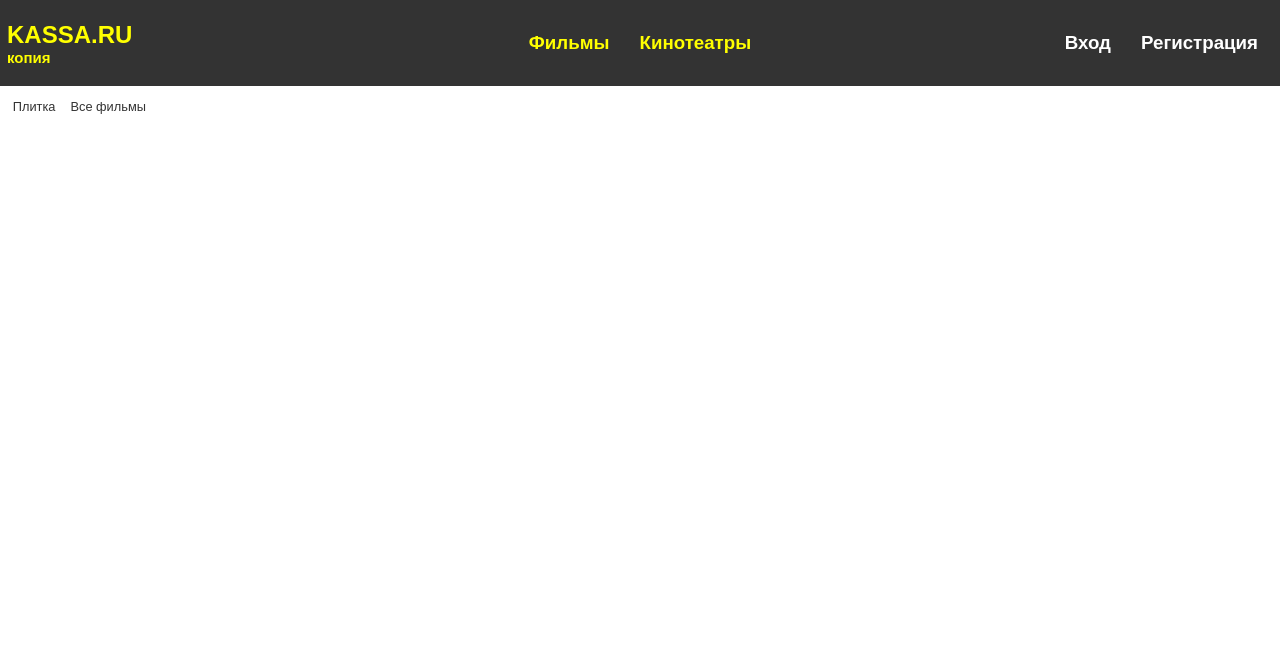
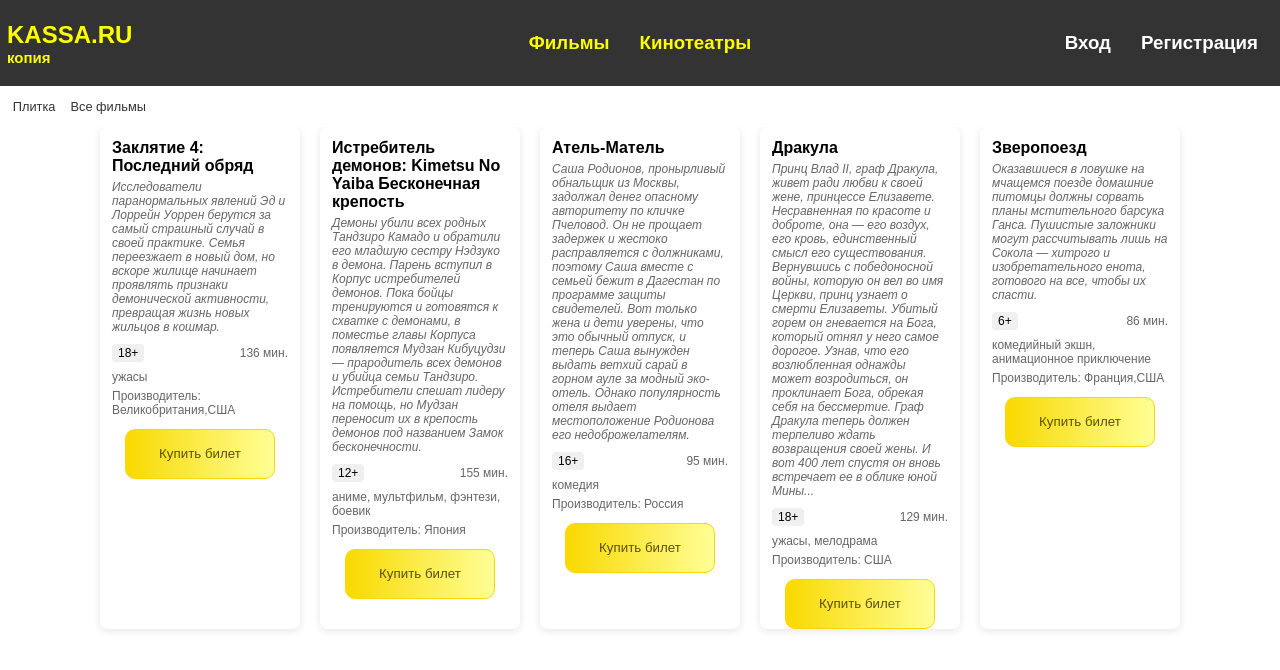
Before and after one commit to JubobaAlex/Kassa.ru-Clone, a React (Vite) app: page /list in a window 1280 px wide. Shown: the top 670 px of the page. Built offline with nearby package versions, Linux system fonts and the light colour scheme.

Commit message:
The Allfilms component has been created

```diff
--- /dev/null
+++ b/src/components/Allfilms.tsx
@@ -0,0 +1,63 @@
+import Button from "./Button"
+import './style/Films.css' //для Films.tsx и Allfims.tsx
+import axios from "axios"
+import { useEffect, useState } from "react"
+export default function Allfilms() {
+    interface Movie {
+    id: number
+    title: string
+    original_title: string
+    synopsis: string
+    age_rating: string
+    duration_minutes: number
+    genres: string[]
+    production_countries: string[]
+}
+    const [movies, setMovies] = useState<Movie[]>([])
+    const [error, setError] = useState<string | null>(null)
+    useEffect(() => {
+    fetchFilms()
+  }, [])
+
+  async function fetchFilms() {
+    try {
+      const result = await axios.get('./data/date.json')
+      setMovies(result.data.movies)
+    }
+    catch(err) {
+      const errorMessage = err instanceof Error ? err.message : 'Произошла ошибка'
+      setError(errorMessage)
+    }
+  }
+
+  if (error) {
+    return <div>Ошибка: {error}</div>
+  }
+
+    return (
+        <div>
+          {movies.length === 0 ? (
+            <div>Нет данных о фильмах</div>
+          ): (
+            <div className="movies-horizontal-list">
+              {movies.map(movie => (
+                 <div key={movie.id} className="movie-card-horizontal">
+                    <div className="movie-info">
+                    <h3 className="movie-title">{movie.title}</h3>
+                    <p className="movie-original-title">{movie.synopsis}</p>
+                    <div className="movie-details">
+                    <span className="age-rating">{movie.age_rating}</span>
+                    <span className="duration">{movie.duration_minutes} мин.</span>
+                    </div>
+                    <p className="movie-genres">{movie.genres.join(', ')}</p>
+                    <p className="movie-production">{`Производитель: ${movie.production_countries}`}</p>
+                  </div>
+                   <Button />
+                  </div>
+              ))}
+            </div>
+          )
+          }
+        </div>
+    )
+}
--- a/src/components/Button.tsx
+++ b/src/components/Button.tsx
@@ -1,4 +1,5 @@
 import './style/Btn.css'
+import './style/animation/AnimationButton.css'
 export default function Button() {
     return (
         <div className="btn-div">
--- a/src/components/Films.tsx
+++ b/src/components/Films.tsx
@@ -1,6 +1,6 @@
 import axios from "axios"
 import { useEffect, useState } from "react"
-import './style/Films.css'
+import './style/Films.css' //для Films.tsx и Allfims.tsx
 import Button from "./Button"
 
 interface Movie {
--- a/src/components/Header.tsx
+++ b/src/components/Header.tsx
@@ -1,5 +1,5 @@
 import './style/Header.css'
-import'./style/AnimationHeader.css'
+import './style/animation/AnimationHeader.css'
 export default function Header() {
     return (
         <div>
--- a/src/components/style/Btn.css
+++ b/src/components/style/Btn.css
@@ -6,10 +6,18 @@
     border-radius: 10px;
     cursor: pointer;
     color: #5a500e;
+    background-size: 200% auto;
+    background-position: left center;
 }
 
 .btn-div {
     display: flex;
     justify-content: center;
+}
 
+.btn:hover {
+    animation-name:btn;
+    animation-duration: 0.4s;
+    animation-timing-function: ease;
+    animation-fill-mode: forwards;
 }
--- a/src/components/style/Films.css
+++ b/src/components/style/Films.css
@@ -75,8 +75,14 @@
   color: #666;
 }
 
-.movie-genres {
+.movie-genres  {
   font-size: 12px;
   color: #666;
   margin: 0;
 }
+
+.movie-production {
+   padding-top: 5px;
+   font-size: 12px;
+   color: #666;
+}
--- /dev/null
+++ b/src/components/style/animation/AnimationButton.css
@@ -0,0 +1,10 @@
+@keyframes btn {
+    0% {
+        background-size: 200% auto;
+        background-position: left center;
+    }
+    100% {
+        background-size:  200% auto;
+         background-position: right center;
+    }
+}
--- a/src/pages/List.tsx
+++ b/src/pages/List.tsx
@@ -1,8 +1,10 @@
 import Info from "../components/Info"
+import Allfilms from "../components/Allfilms"
 export default function List() {
     return (
         <div>
             <Info />
+            <Allfilms />
         </div>
     )
 }
```
Also changed, not shown: src/components/style/animation/AnimationHeader.css (renamed from src/components/style/AnimationHeader.css).
